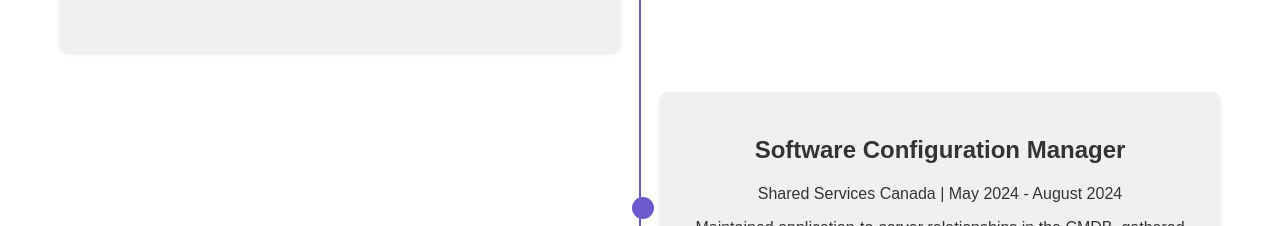
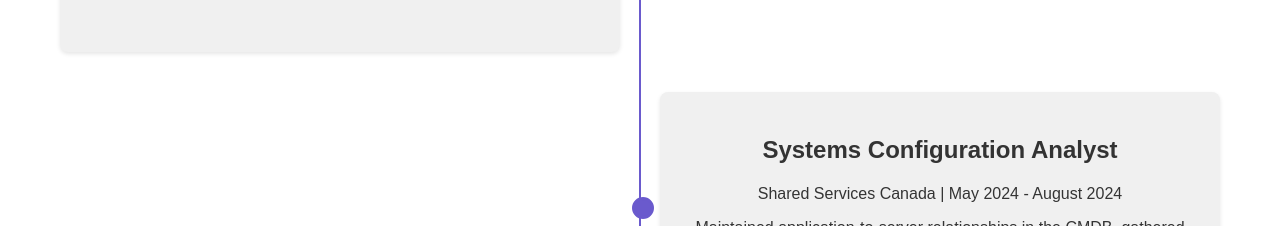
Before and after one commit to SenoussiAl/Portfolio-Website, a React (Create React App) app in the folder my-portfolio/: page / in a window 1280 px wide. Shown: the part 1720-1946 px from the top of the page. Built offline with nearby package versions, Linux system fonts and the light colour scheme; the HTML template or start-up script is replaced by a standard one.

Commit message:
Rename job title from Software Configuration Manager to Systems Configuration Analyst

```diff
--- a/my-portfolio/src/components/Experience.js
+++ b/my-portfolio/src/components/Experience.js
@@ -16,7 +16,7 @@
             position: "left"
         },
         {
-            title: "Software Configuration Manager",
+            title: "Systems Configuration Analyst",
             organization: "Shared Services Canada",
             date: "May 2024 - August 2024",
             description: "Maintained application-to-server relationships in the CMDB, gathered technical requirements across teams, and contributed to a 95% on-time delivery rate.",
```
